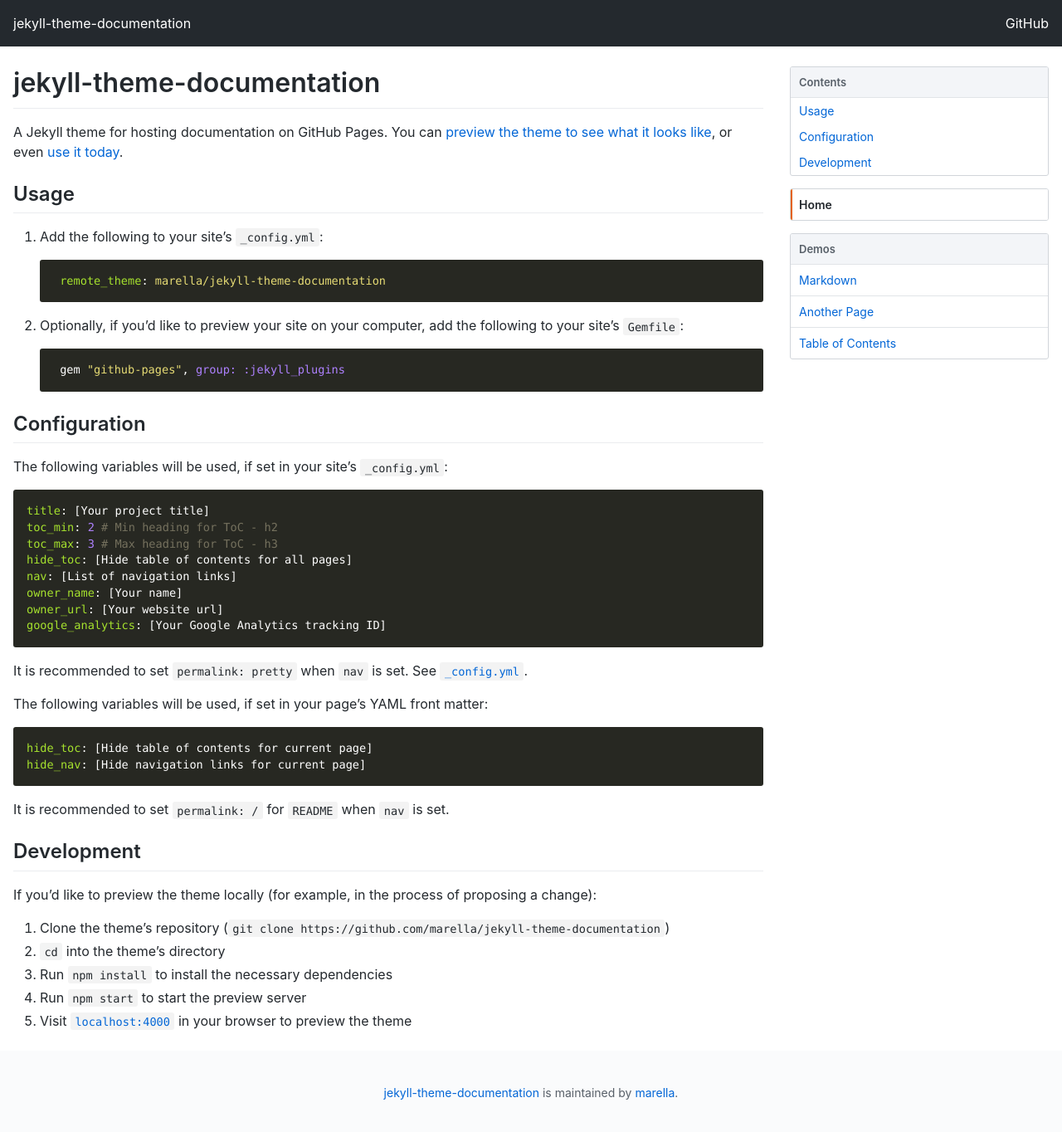
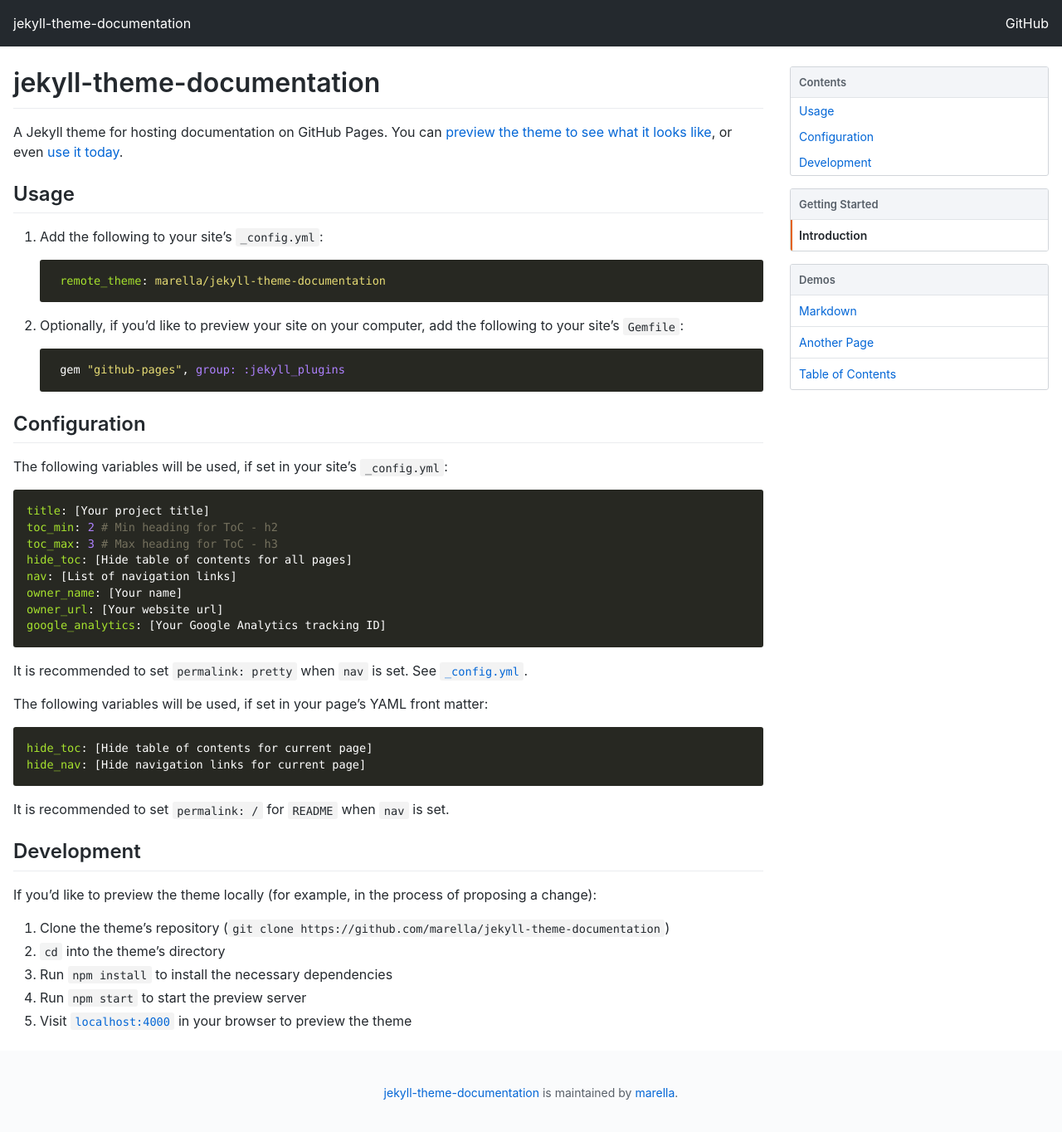
Before and after one commit to marella/jekyll-theme-documentation, a Jekyll site: the page built from README.md, in a window 1280 px wide and 1366 px high. Shown: the whole window at 83% size. Built offline with Jekyll 4.4.1, drawn with Linux system fonts in a browser that asks for light colours; our own code applies the rules of GitHub Pages for plain Markdown files.

Commit message:
Give more importance to nested navs

```diff
--- a/_config.yml
+++ b/_config.yml
@@ -11,7 +11,8 @@ remote_theme: marella/jekyll-theme-documentation
 
 permalink: pretty
 nav:
-  - Home: ''
+  - Getting Started:
+    - Introduction: ''
   - Demos:
     - Markdown: demos/markdown
     - Another Page: demos/another-page
--- a/_includes/nav.html
+++ b/_includes/nav.html
@@ -4,10 +4,10 @@
       {% assign part0 = part[0] %}
       {% assign part1 = part[1] %}
       {% if part1.first %}
-      </nav>
       <nav class="menu">
         <span class="menu-heading">{{ part0 }}</span>
         {% include nav.html links=part1 %}
+      </nav>
       {% else %}
         {% include nav-link.html title=part0 url=part1 %}
       {% endif %}
--- a/_includes/sidebar.html
+++ b/_includes/sidebar.html
@@ -3,9 +3,7 @@
     {% include toc.html %}
     {% unless page.hide_nav %}
       {% if site.nav %}
-      <nav class="menu">
-        {% include nav.html links=site.nav %}
-      </nav>
+      {% include nav.html links=site.nav %}
       {% endif %}
     {% endunless %}
   </div>
```
